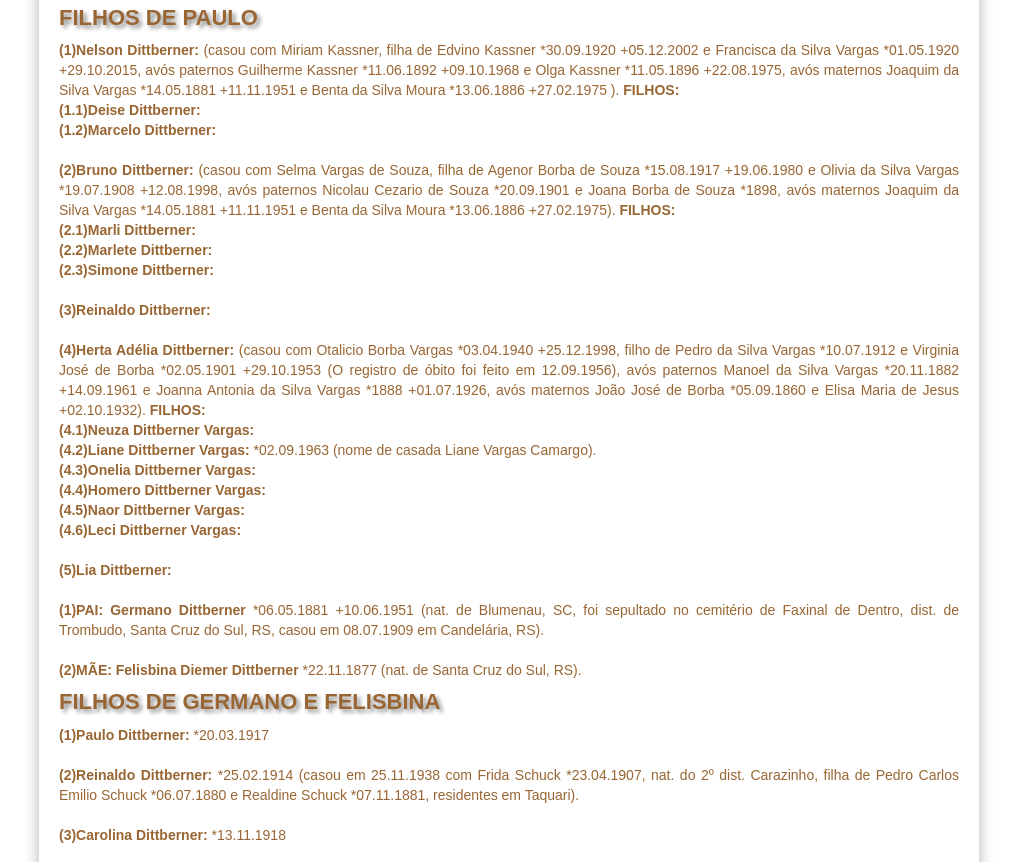
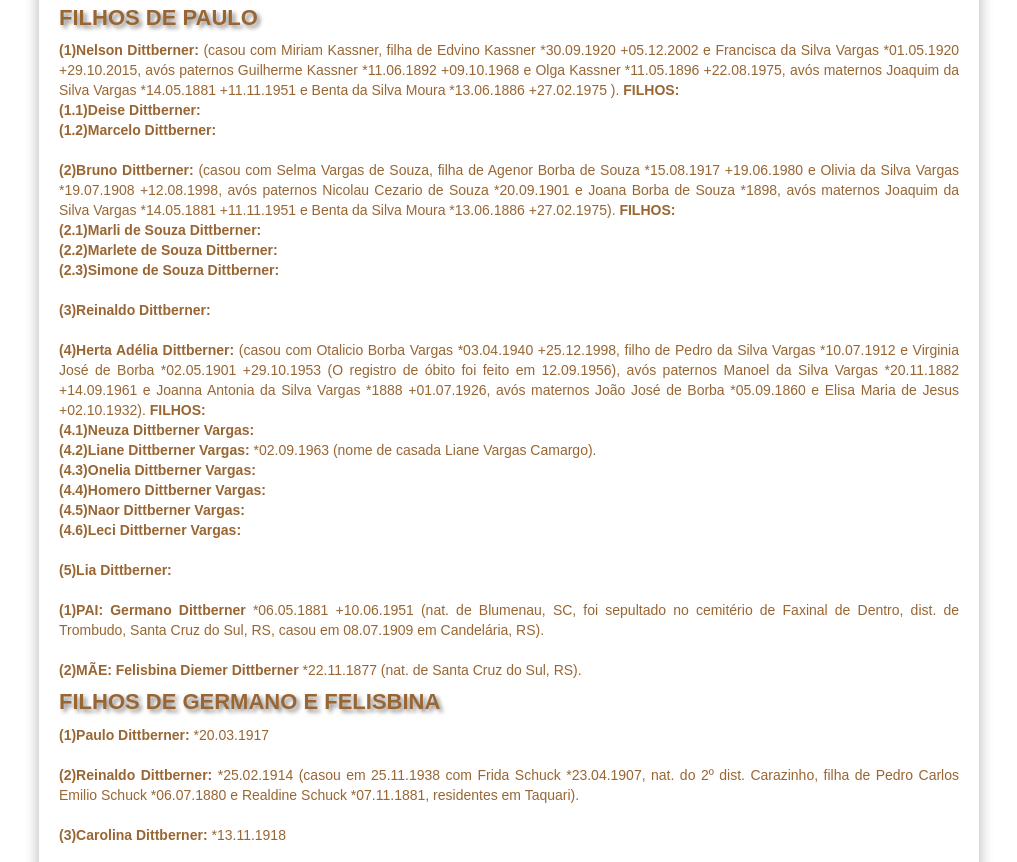
Before and after one commit to claudiovargas1955/claudiovargas1955.github.io, a Jekyll site: the page built from _pages/familia-dittberner.html, in a window 1280 px wide and 900 px high, scrolled down 970 px, cut to the strip 38-900 px from the top of the window. Shown: the whole strip, without its empty margins (131-1148 px from the left). Built offline with Jekyll 4.4.1, drawn with Linux system fonts in a browser that asks for light colours; some web fonts are replaced.

Commit message:
Update familia-dittberner.html

```diff
--- a/_pages/familia-dittberner.html
+++ b/_pages/familia-dittberner.html
@@ -136,9 +136,9 @@ paternos Guilherme Kassner *11.06.1892 +09.10.1968 e Olga Kassner *11.05.1896 +2
 <b>(2)Bruno Dittberner: </b>(casou com Selma Vargas de Souza, filha de Agenor Borba de Souza *15.08.1917 +19.06.1980 e Olivia da Silva Vargas *19.07.1908 +12.08.1998, avós
 paternos Nicolau Cezario de Souza *20.09.1901 e Joana Borba de Souza *1898, avós maternos Joaquim da Silva Vargas *14.05.1881 +11.11.1951 e Benta da Silva Moura *13.06.1886
 +27.02.1975). <b>FILHOS: </b><br>
-  <b>(2.1)Marli Dittberner: </b><br>
-  <b>(2.2)Marlete Dittberner: </b><br>
-  <b>(2.3)Simone Dittberner: </b><br><br>
+  <b>(2.1)Marli de Souza Dittberner: </b><br>
+  <b>(2.2)Marlete de Souza Dittberner: </b><br>
+  <b>(2.3)Simone de Souza Dittberner: </b><br><br>
 
 <b>(3)Reinaldo Dittberner: </b><br><br>
 
```
